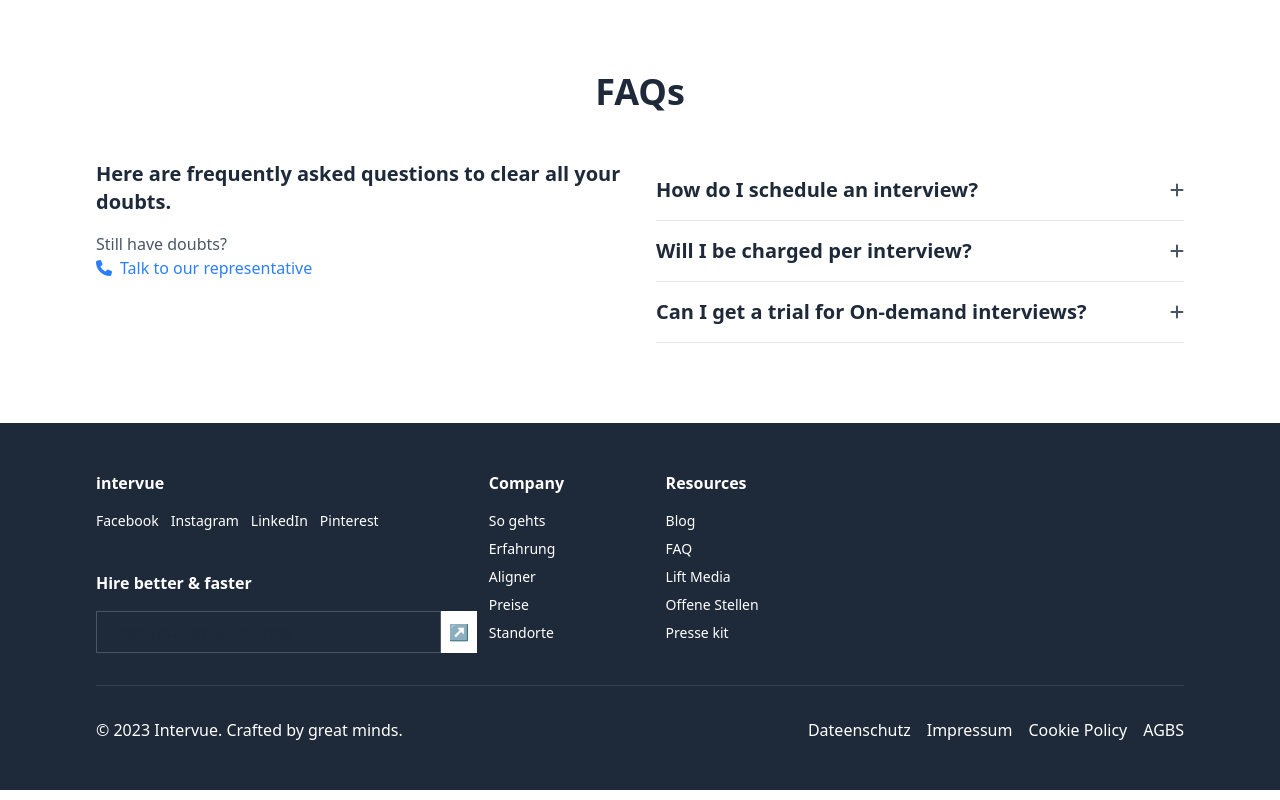
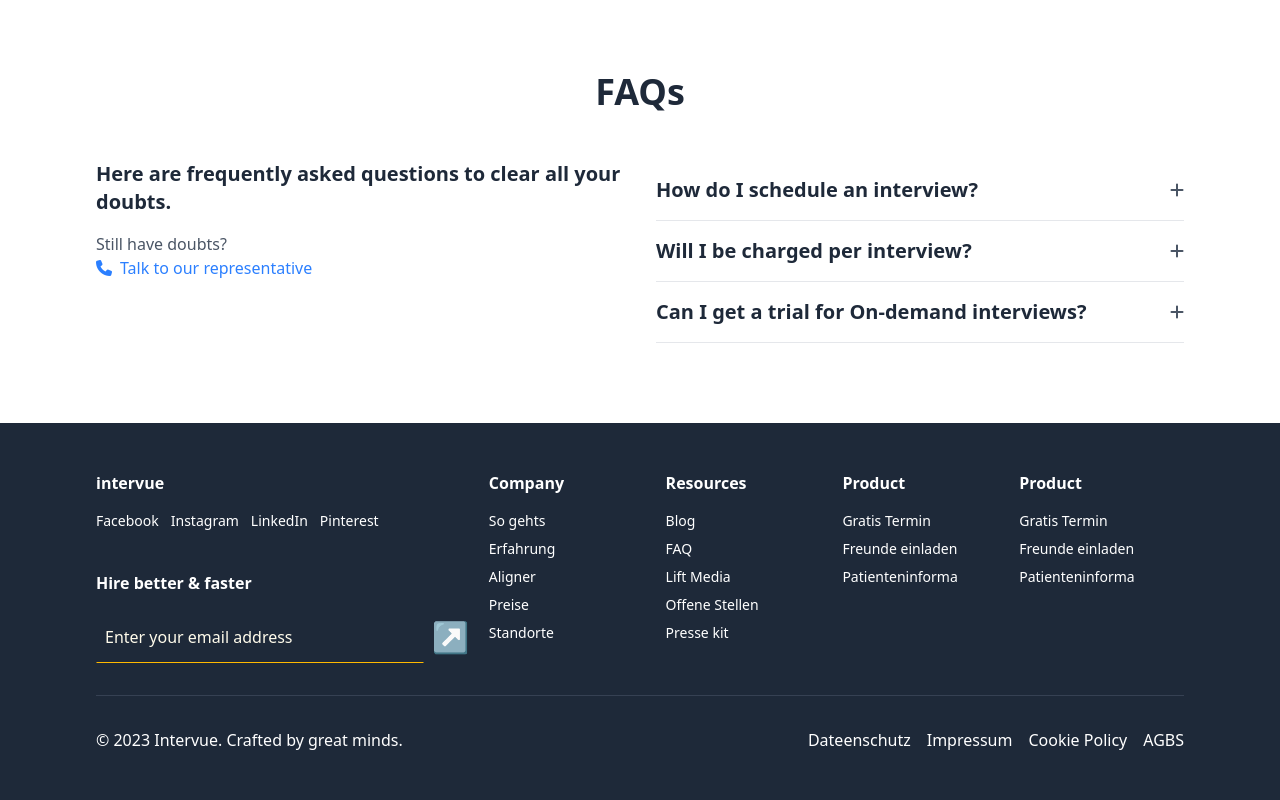
Before and after one commit to paramveer665/IntervueAssignment, a React (Vite) app: page / in a window 1280 px wide. Shown: the part 3202-4002 px from the top of the page. Built offline with nearby package versions, Linux system fonts and the light colour scheme.

Commit message:
all done

```diff
--- a/src/components/FAQ.jsx
+++ b/src/components/FAQ.jsx
@@ -40,7 +40,7 @@ const FAQ = () => {
                   onClick={() => toggleFAQ(index)}
                 >
                   <h3 className="text-xl font-bold text-gray-800 ">{faq.question}</h3>
-                  <i className={`fas ${openFAQ === index ? 'fa-minus' : 'fa-plus'} text-gray-600`}></i>
+                  <i className={` hidden fas ${openFAQ === index ? 'fa-minus' : 'fa-plus'}   text-gray-600`}></i>
                 </button>
                 {openFAQ === index && (
                   <p className="mt-2 text-gray-600">{faq.answer}</p>
--- a/src/components/Footer.jsx
+++ b/src/components/Footer.jsx
@@ -7,24 +7,18 @@ const Footer = () => {
       <div className="container mx-auto px-4 md:hidden">
         <div className="flex flex-col items-center text-center">
           <h3 className="text-2xl font-bold mb-4">intervue</h3>
-          <div className="mt-8 w-full">
+          <div className="mt-8">
               <h3 className="text-l font-bold mb-4">Hire better & faster</h3>
-            <div className="flex w-full">
+              <div className="flex">
                 <input
                   type="email"
                   placeholder="Enter your email address"
-                className="p-2 border border-gray-600 focus:outline-none focus:ring-2 focus:ring-blue-500 text-gray-800 flex-grow"
+                  className="p-2  focus:outline-none focus:ring-2 focus:ring-amber-400 text-gray-800 flex-grow border border-b-amber-400 placeholder-amber-50"
                 />
-              <button className="bg-white text-gray-800 p-2 hover:bg-gray-200 focus:outline-none focus:ring-2 focus:ring-blue-500">
+                <button className=" text-amber-400 text-3xl p-2 rounded-r-md hover:bg-amber-100 focus:outline-none focus:ring-2 focus:ring-blue-500">
                   &#8599;
                 </button>
               </div>
-          </div>
-          <div className="flex space-x-4 mt-8">
-            <a href="#" className="hover:underline">Facebook</a>
-            <a href="#" className="hover:underline">Instagram</a>
-            <a href="#" className="hover:underline">LinkedIn</a>
-            <a href="#" className="hover:underline">Pinterest</a>
             </div>
           <div className="grid grid-cols-2 gap-8 mt-8 w-full">
             <div>
@@ -53,14 +47,17 @@ const Footer = () => {
             </div>
           </div>
           <div className="mt-8 border-t border-gray-700 pt-8 flex flex-col items-center w-full">
-            <p>&copy; 2023 Intervue.io</p>
+
+          <div className="flex space-x-4 mt-8 text-4xl gap-8 mb-6">
+            <a href="#" className="hover:underline"><i className="fab fa-facebook-f"></i></a>
+            <a href="#" className="hover:underline"><i className="fab fa-instagram"></i></a>
+            <a href="#" className="hover:underline"><i className="fab fa-linkedin-in"></i></a>
+            <a href="#" className="hover:underline"><i className="fab fa-pinterest"></i></a>
+            <a href="#" className="hover:underline"><i className="fab fa-youtube"></i></a>
+          </div>
+            <p>Copyright &copy; 2023 Intervue.io</p>
             <p>All Rights Reserved</p>
-            <div className="flex space-x-4 mt-4">
-              <a href="#" className="hover:underline">Dateenschutz</a>
-              <a href="#" className="hover:underline">Impressum</a>
-              <a href="#" className="hover:underline">Cookie Policy</a>
-              <a href="#" className="hover:underline">AGBS</a>
-            </div>
+
           </div>
         </div>
       </div>
@@ -82,9 +79,9 @@ const Footer = () => {
                 <input
                   type="email"
                   placeholder="Enter your email address"
-                  className="p-2 border border-gray-600 focus:outline-none focus:ring-2 focus:ring-blue-500 text-gray-800 flex-grow"
+                  className="p-2  focus:outline-none focus:ring-2 focus:ring-amber-400 text-gray-800 flex-grow border border-b-amber-400 placeholder-amber-50"
                 />
-                <button className="bg-white text-gray-800 p-2 hover:bg-gray-200 focus:outline-none focus:ring-2 focus:ring-blue-500">
+                <button className=" text-amber-400 text-3xl p-2 rounded-r-md hover:bg-amber-100 focus:outline-none focus:ring-2 focus:ring-blue-500">
                   &#8599;
                 </button>
               </div>
@@ -110,6 +107,22 @@ const Footer = () => {
               <li><a href="#" className="hover:underline">Presse kit</a></li>
             </ul>
           </div>
+          <div>
+            <h3 className="text-l font-bold mb-4">Product</h3>
+            <ul className="space-y-2 text-sm">
+              <li><a href="#" className="hover:underline">Gratis Termin</a></li>
+              <li><a href="#" className="hover:underline">Freunde einladen</a></li>
+              <li><a href="#" className="hover:underline">Patienteninforma</a></li>
+            </ul>
+          </div>
+          <div>
+            <h3 className="text-l font-bold mb-4">Product</h3>
+            <ul className="space-y-2 text-sm">
+              <li><a href="#" className="hover:underline">Gratis Termin</a></li>
+              <li><a href="#" className="hover:underline">Freunde einladen</a></li>
+              <li><a href="#" className="hover:underline">Patienteninforma</a></li>
+            </ul>
+          </div>
         </div>
         <div className="mt-8 border-t border-gray-700 pt-8 flex flex-col md:flex-row justify-between items-center">
           <p>&copy; 2023 Intervue. Crafted by great minds.</p>
```
Lines whose indentation alone changed are shown as unchanged.
